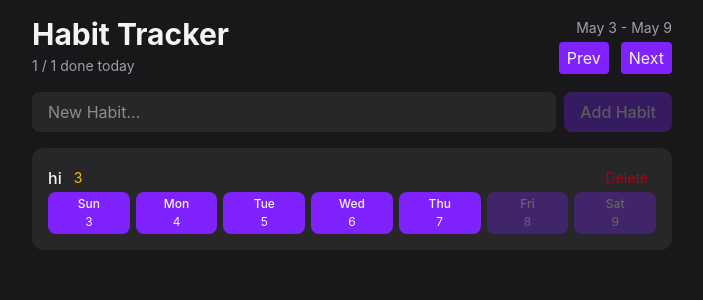
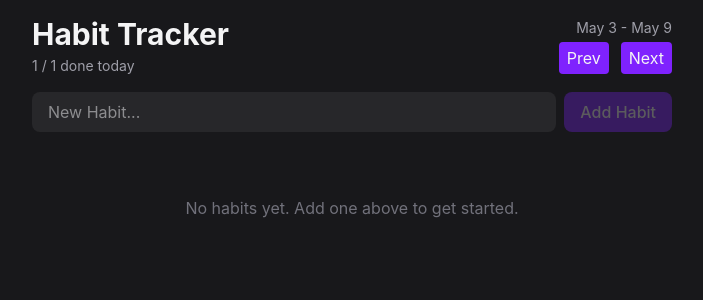
Before and after one commit to Adris3/habit_tracker, a React (Vite) app: page / in a window 1280 px wide. Shown: the top 300 px of the page, without its empty margins (288-991 px from the left). Built offline with nearby package versions, Linux system fonts and the light colour scheme.

Commit message:
Made it so that App will be able to add habits to the habit list

```diff
--- a/src/App.tsx
+++ b/src/App.tsx
@@ -1,13 +1,21 @@
+import { useState } from "react"
 import { Habitform } from "./components/Habitform"
-import { Habitlist } from "./components/Habitlist.tsx"
+import { Habitlist, type Habit } from "./components/Habitlist.tsx"
 import { Header } from "./components/Header.tsx"
 
 export default function App() {
+
+  const [habits, setHabits] = useState<Habit[]>([]);
+
+  function addHabit(name: String) {
+    console.log(name)
+  }
+
   return (
   <div className="max-w-2xl mx-auto p-4 flex flex-col gap-4">
     <Header/>
-    <Habitform/>
-    <Habitlist/>
+    <Habitform addHabit={addHabit}/>
+    <Habitlist habits={habits}/>
   </div>
   )
 }
--- a/src/components/Habitform.tsx
+++ b/src/components/Habitform.tsx
@@ -1,13 +1,19 @@
 import { useState, type SubmitEvent } from "react";
 import { Button } from "./Button"
 
-export function Habitform(){
+type HabitformProps = {
+    addHabit: (name: string) => void;
+}
+
+export function Habitform({addHabit} : HabitformProps){
     const [name, setName] = useState("")
 
     function handleSubmit(e: SubmitEvent){
         e.preventDefault()
         if (name.trim() === "") return;
         setName("");
+
+        addHabit(name)
     }
 
     return <form className="flex gap-2" onSubmit={handleSubmit}>
--- a/src/components/Habitlist.tsx
+++ b/src/components/Habitlist.tsx
@@ -1,9 +1,13 @@
 import { Button } from "./Button";
 import { startOfWeek, eachDayOfInterval, endOfWeek, format, isFuture } from "date-fns";
 
-export function Habitlist() {
-    const habits = [{id: 1, name: "hi"}
-    ];
+export type Habit = {id: string, name: string}
+
+type HabitlistProps = {
+    habits: Habit[]
+}
+
+export function Habitlist({habits} : HabitlistProps) {
 
     if (habits.length === 0) {
         return <p className="text-center text-zinc-500 py-12">No habits yet. Add one above to get started.</p>
@@ -17,7 +21,7 @@ export function Habitlist() {
 }
 
 type HabititemProps = {
-    habit: {id:number, name:string}
+    habit: Habit
 }
 
 function Habititem({ habit }: HabititemProps) {
```
